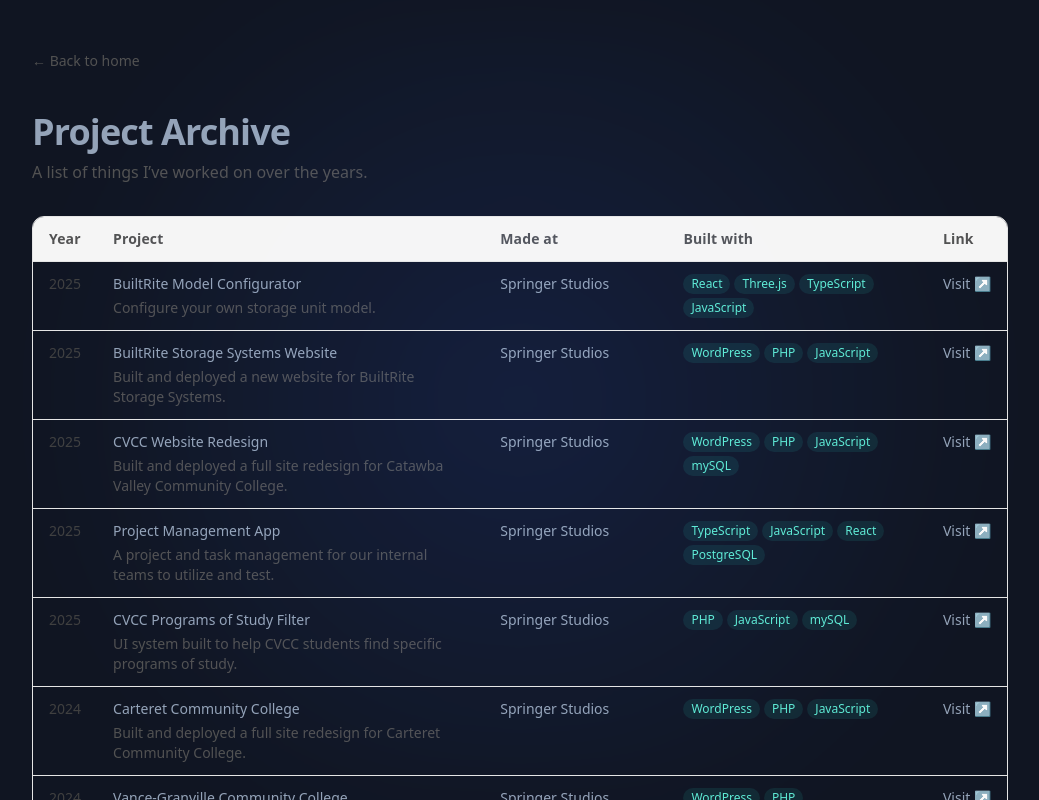
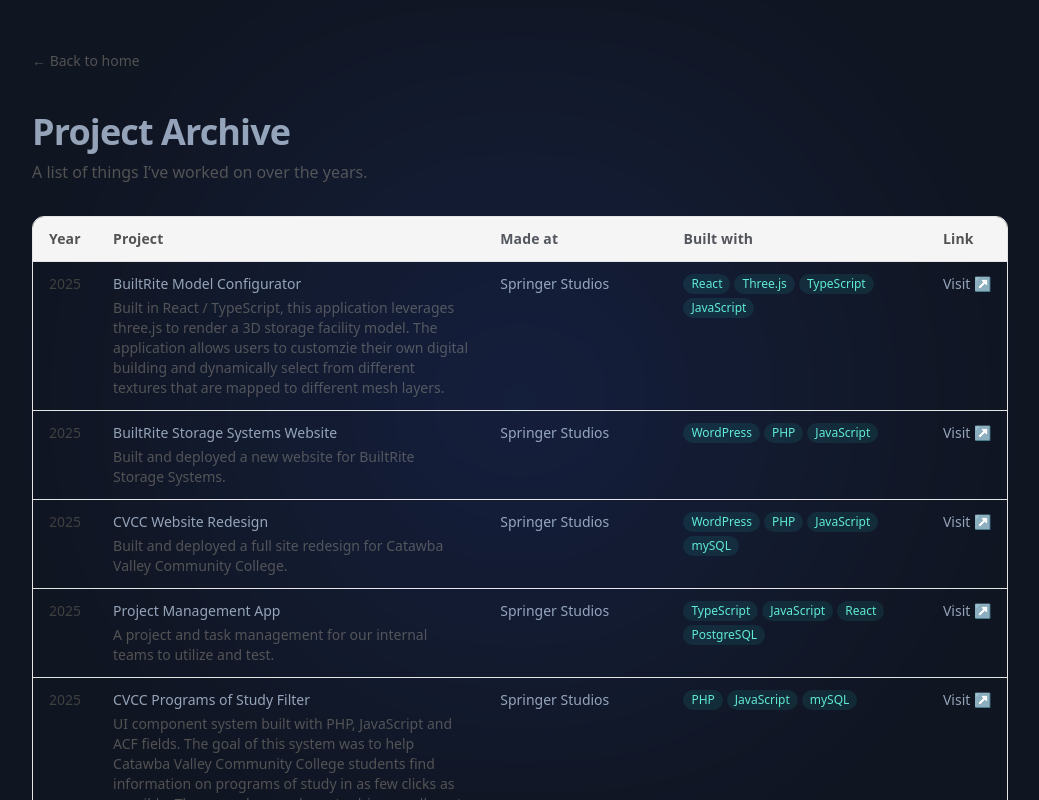
Before and after one commit to itsrichardhaar/Dev-Portfolio-II, a Next.js app: page /archive in a window 1280 px wide. Shown: the top 800 px of the page, without its empty margins (120-1159 px from the left). Built offline with nearby package versions, Linux system fonts and the light colour scheme.

Commit message:
update featured project descriptions

```diff
--- a/data/projects.ts
+++ b/data/projects.ts
@@ -20,7 +20,7 @@ export const projects: Project[] = [
     slug: "three-d-model-configurator",
     title: "BuiltRite Model Configurator",
     year: 2025,
-    summary: "Configure your own storage unit model.",
+    summary: "Built in React / TypeScript, this application leverages three.js to render a 3D storage facility model. The application allows users to customzie their own digital building and dynamically select from different textures that are mapped to different mesh layers.",
     madeAt: "Springer Studios",
     builtWith: ["React", "Three.js", "TypeScript", "JavaScript"],
     link: "https://built-rite-model-configurator-59t1.vercel.app",
@@ -73,7 +73,7 @@ export const projects: Project[] = [
     title: "CVCC Programs of Study Filter",
     year: 2025,
     summary:
-      "UI system built to help CVCC students find specific programs of study.",
+      "UI component system built with PHP, JavaScript and ACF fields. The goal of this system was to help Catawba Valley Community College students find information on programs of study in as few clicks as possible. The secondary goal was to drive enrollment conversions for the college by refining the process to locate specific programs. We achieved these goals by building a UI system that included a predective search field, as well as checkboxes to filter by school, area of interest, program type and mode of study. These search and filter controls work together to quickly refine the list of program results displayed below.",
     madeAt: "Springer Studios",
     builtWith: ["PHP", "JavaScript", "mySQL"],
     link: "https://cvcc.edu/programs-of-study/",
```
